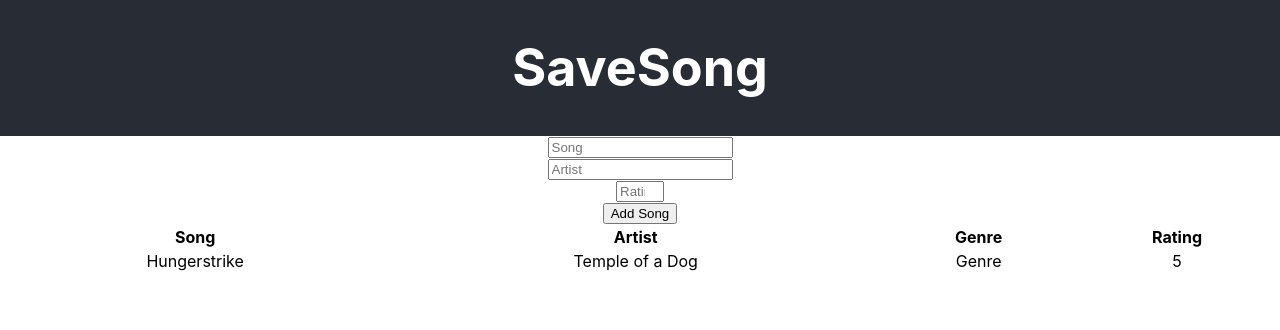
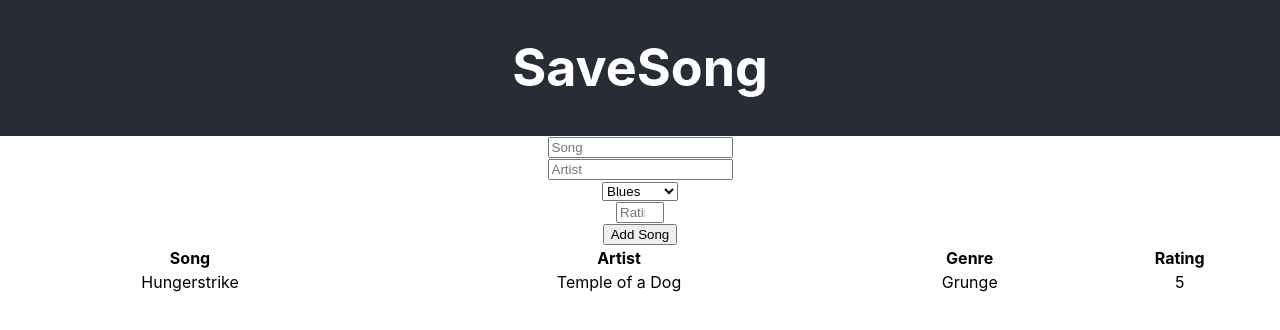
Before and after one commit to Tijs-vd-B/tijs_vd_b_eindopdracht_fed_level35, a React (Create React App) app: page / in a window 1280 px wide. Shown: the top 330 px of the page. Built offline with nearby package versions, Linux system fonts and the light colour scheme.

Commit message:
- Added genre-list selector

```diff
--- a/src/SongOverview.js
+++ b/src/SongOverview.js
@@ -7,7 +7,45 @@ class SongOverview extends Component {
     super();
     this.state = {
       songs: [
-        { id: 1, title: "Hungerstrike", artist: "Temple of a Dog", rating: 5 },
+        {
+          id: 1,
+          title: "Hungerstrike",
+          artist: "Temple of a Dog",
+          genre: "Grunge",
+          rating: 5,
+        },
+      ],
+      genres: [
+        "Blues",
+        "Classical",
+        "Country",
+        "Dance",
+        "Dubstep",
+        "EDM",
+        "Emo",
+        "Funk",
+        "Folk",
+        "Garage",
+        "Grunge",
+        "Hip Hop",
+        "House",
+        "Indie",
+        "Jazz",
+        "K-Pop",
+        "Latin",
+        "Metal",
+        "Motown",
+        "Opera",
+        "Pop",
+        "Punk",
+        "Rap",
+        "Reggae",
+        "R&B",
+        "Rock",
+        "Soul",
+        "Techno",
+        "Trance",
+        "World",
       ],
     };
     this.handleChange = this.handleChange.bind(this);
@@ -20,7 +58,7 @@ class SongOverview extends Component {
 
   handleClickAddSong = (event) => {
     event.preventDefault();
-    console.log(event);
+    console.log(this.state);
     let checkedRating = "";
     if (this.state.newSongRating < 0) {
       checkedRating = 0;
@@ -33,6 +71,7 @@ class SongOverview extends Component {
       id: this.state.songs.length + 1,
       title: this.capitalizeFirstChar(this.state.newSongTitle),
       artist: this.capitalizeFirstChar(this.state.newSongArtist),
+      genre: this.state.newSongGenre,
       rating: checkedRating,
     };
     console.log(newSong);
@@ -53,6 +92,7 @@ class SongOverview extends Component {
         <SongForm
           handleClickAddSong={this.handleClickAddSong}
           handleChange={this.handleChange}
+          genres={this.state.genres}
         />
         <table style={{ width: "100%" }}>
           <tbody>
--- /dev/null
+++ b/src/components/InputSelect.js
@@ -0,0 +1,22 @@
+import React from "react";
+
+function InputSelect(props) {
+  const listItems = props.genres.map((item) => (
+    <option value={item} key={props.genres.indexOf(item)}>
+      {item}
+    </option>
+  ));
+
+  return (
+    <select
+      className="song-form-item"
+      name={props.name}
+      defaultValue={props.name}
+      onChange={props.handleChange}
+    >
+      {listItems}
+    </select>
+  );
+}
+
+export default InputSelect;
--- a/src/components/SongForm.js
+++ b/src/components/SongForm.js
@@ -1,5 +1,6 @@
 import React from "react";
 import InputTextField from "./InputTextField";
+import InputSelect from "./InputSelect";
 import InputNumberField from "./InputNumberField";
 
 function SongForm(props) {
@@ -16,6 +17,11 @@ function SongForm(props) {
           placeholder="Artist"
           handleChange={props.handleChange}
         />
+        <InputSelect
+          name="newSongGenre"
+          genres={props.genres}
+          handleChange={props.handleChange}
+        />
         <InputNumberField
           name="newSongRating"
           placeholder="Rating"
--- a/src/components/SongList.js
+++ b/src/components/SongList.js
@@ -10,7 +10,7 @@ function SongList(props) {
     >
       <td>{item.title}</td>
       <td>{item.artist}</td>
-      <td>Genre</td>
+      <td>{item.genre}</td>
       <td>{item.rating}</td>
     </tr>
   ));
```
Also changed, not shown: 1 other file (tests, documents, lock files or other folders).
